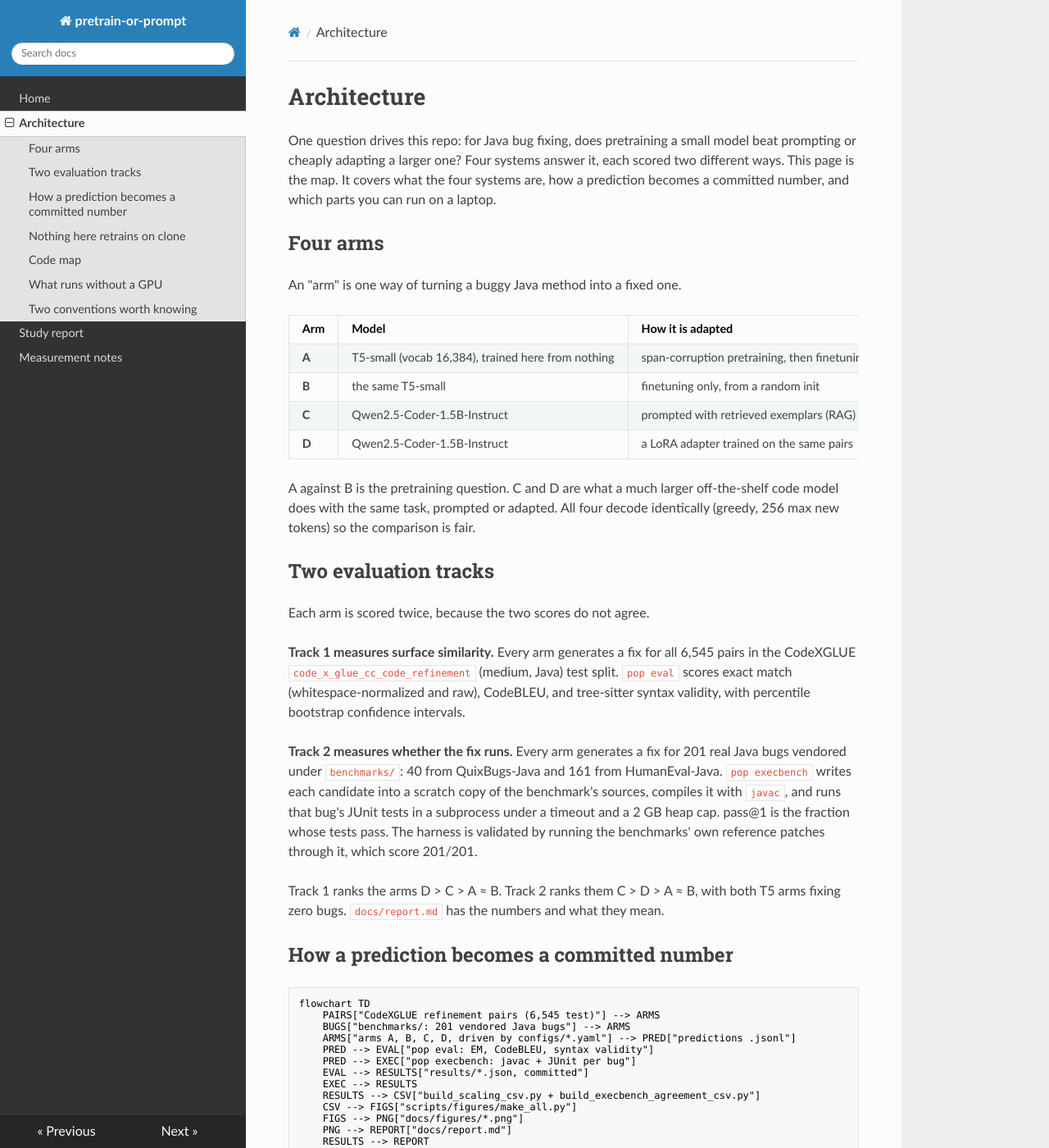
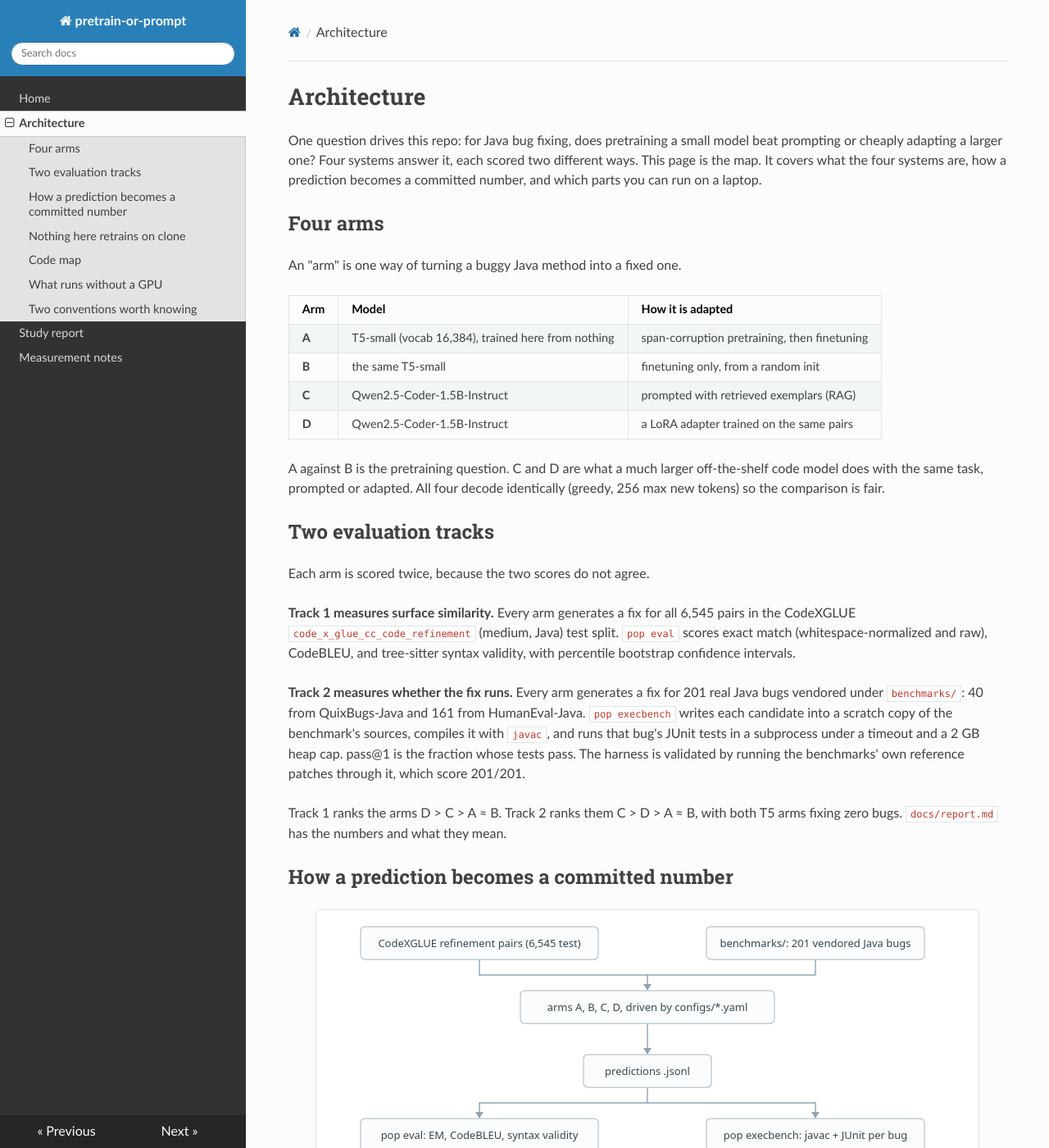
Before and after one commit to yib7/Strats-for-Bug-Fixing, an MkDocs documentation site: the page built from docs/architecture.md, in a window 1280 px wide and 1400 px high. Shown: the whole window at 82% size. Built offline with MkDocs 1.6.1, drawn with Linux system fonts in a browser that asks for light colours; some of the changed text lies outside the part shown.

Commit message:
docs site: widen the measure, fix link contrast, ship the pipeline diagram as SVG
The readthedocs theme has no mermaid renderer, so the architecture page's flowchart
was reaching a reader as a raw code block. Committed a hand-drawn SVG render of the
same source (kept alongside as pipeline.mmd) using presentation attributes only, so
it needs no script and no webfont.

extra.css corrects three theme defaults this content shows up badly: the 800px
content cap left the four-arm table scrolling for want of 32px and rendered the
1296px figures at 0.54x, and the theme's link blue and inline-code red measure
4.19:1 and 3.82:1, under the WCAG AA 4.5:1 bar.

Alt text written for all five figures; each is now linked to its full-size file.

````diff
--- a/docs/architecture.md
+++ b/docs/architecture.md
@@ -41,21 +41,16 @@ zero bugs. `docs/report.md` has the numbers and what they mean.
 
 ## How a prediction becomes a committed number
 
-```mermaid
-flowchart TD
-    PAIRS["CodeXGLUE refinement pairs (6,545 test)"] --> ARMS
-    BUGS["benchmarks/: 201 vendored Java bugs"] --> ARMS
-    ARMS["arms A, B, C, D, driven by configs/*.yaml"] --> PRED["predictions .jsonl"]
-    PRED --> EVAL["pop eval: EM, CodeBLEU, syntax validity"]
-    PRED --> EXEC["pop execbench: javac + JUnit per bug"]
-    EVAL --> RESULTS["results/*.json, committed"]
-    EXEC --> RESULTS
-    RESULTS --> CSV["build_scaling_csv.py + build_execbench_agreement_csv.py"]
-    CSV --> FIGS["scripts/figures/make_all.py"]
-    FIGS --> PNG["docs/figures/*.png"]
-    PNG --> REPORT["docs/report.md"]
-    RESULTS --> REPORT
-```
+[![Pipeline from the two datasets to the committed numbers: the CodeXGLUE refinement pairs and the
+201 vendored Java bugs both feed arms A, B, C and D; the arms emit predictions .jsonl, which fans
+out to pop eval (EM, CodeBLEU, syntax validity) and pop execbench (javac + JUnit per bug); both
+score into results/*.json, committed. From there the CSV builders feed scripts/figures/make_all.py,
+which renders docs/figures/*.png into docs/report.md — and results/*.json also feeds the report
+directly.](figures/pipeline.svg)](figures/pipeline.svg)
+
+The diagram's source is `docs/figures/pipeline.mmd`; `docs/figures/pipeline.svg` is the committed
+render of it. (The site ships the SVG rather than a live `mermaid` block because the `readthedocs`
+theme has no mermaid renderer and this site deliberately loads no third-party JavaScript.)
 
 Every result JSON carries the same envelope, written by `pop.eval.metrics.write_results`:
 `{config, metrics, n, timestamp, git_sha}`.
--- /dev/null
+++ b/docs/css/extra.css
@@ -0,0 +1,75 @@
+/* Site-level overrides on the mkdocs `readthedocs` theme.
+ *
+ * Hand-written, unlike docs/css/pygments.css next door, which is a generated Pygments dump and
+ * should stay one. Everything here is a small correction to a theme default that this site's
+ * content shows up badly; none of it is a redesign, and none of it adds a third-party request.
+ */
+
+/* --- Measure -------------------------------------------------------------------------------- */
+
+/* The theme caps the content column at 800px, which leaves 696px of usable width. Three things
+ * suffer at that width: the four-arm table on the landing page needs 728px and so scrolls
+ * sideways for want of 32px; the architecture page's tables need 779-1186px; and the report's
+ * figures are 1296px wide, so they render at 0.54x, putting their 8.5pt tick labels at about
+ * 7.7 CSS px. 1000px fixes the landing-page table outright, takes the figures to ~0.66x (~9.4px
+ * labels), and still keeps prose near a 95-character measure. Wider tables keep scrolling inside
+ * their own `.wy-table-responsive` container, which is the theme's correct behaviour.
+ */
+.wy-nav-content {
+    max-width: 1000px;
+}
+
+/* --- Text contrast (WCAG AA, 4.5:1 for body-size text) -------------------------------------- */
+
+/* The theme's link blue (#2980b9) measures 4.19:1 on the content background (#fcfcfc) and its
+ * inline-code red (#e74c3c) measures 3.82:1 on white -- both under 4.5:1, and both are used
+ * constantly on these pages (every `pop` subcommand and every results path is inline code).
+ * These are darker shades of the same two hues, not new colours: 5.16:1 and 5.48:1 respectively.
+ * Scoped to the content column so the sidebar and the mobile header, which set their own link
+ * colours against a dark background, are untouched.
+ */
+.wy-nav-content a,
+.wy-nav-content a code {
+    color: #2471a3;
+}
+
+.wy-nav-content a:hover,
+.wy-nav-content a:hover code {
+    color: #1f618d;
+}
+
+.wy-nav-content a:visited,
+.wy-nav-content a:visited code {
+    color: #8e44ad;
+}
+
+.rst-content code {
+    color: #c0392b;
+}
+
+/* Code *blocks* stay black on #f8f8f8 (19.8:1); this rule is only about inline `code`. */
+.rst-content pre code {
+    color: #000;
+}
+
+/* --- Figures -------------------------------------------------------------------------------- */
+
+/* Frame the figures so they read as figures rather than as loose images. Applies to the three
+ * report charts and to the architecture page's pipeline diagram alike.
+ */
+.rst-content .section img {
+    display: block;
+    margin: 0 auto;
+    padding: 4px;
+    background: #fff;
+    border: 1px solid #e1e4e5;
+    border-radius: 3px;
+}
+
+/* The three raster charts are additionally linked to their full-size file, so a reader can open
+ * one at native resolution -- necessary on a phone, where a 1296px-wide chart is scaled to 0.25x.
+ * The link is a frame around an image, so it should not draw an underline of its own.
+ */
+.rst-content a:has(> img) {
+    text-decoration: none;
+}
--- a/mkdocs.yml
+++ b/mkdocs.yml
@@ -4,6 +4,12 @@ site_description: >-
   fixing? A four-arm study with an honest-negatives writeup.
 docs_dir: docs
 use_directory_urls: true
+
+# Where the built site is served from. Without this, mkdocs emits an empty `sitemap.xml` and builds
+# `404.html` against `/` -- so on a project Pages site (served under /<repo>/) every stylesheet,
+# script and icon the 404 page asks for resolves one directory too high and 404s in turn, leaving an
+# unstyled error page. Keep this in step with the Pages deployment.
+site_url: https://yib7.github.io/Strats-for-Bug-Fixing/
 
 theme:
   name: readthedocs
@@ -16,6 +22,7 @@ theme:
 
 extra_css:
   - css/pygments.css
+  - css/extra.css
 
 nav:
   - Home: index.md
@@ -31,6 +38,7 @@ exclude_docs: |
   colab-runbook.md
   gpu-runbook.md
   results-manifest.md
+  figures/*.mmd
 
 markdown_extensions:
   - tables
````
Also changed, not shown: docs/index.md (+3 -1 lines), docs/report.md (+9 -3 lines), docs/figures/pipeline.svg (added), 1 other file.
